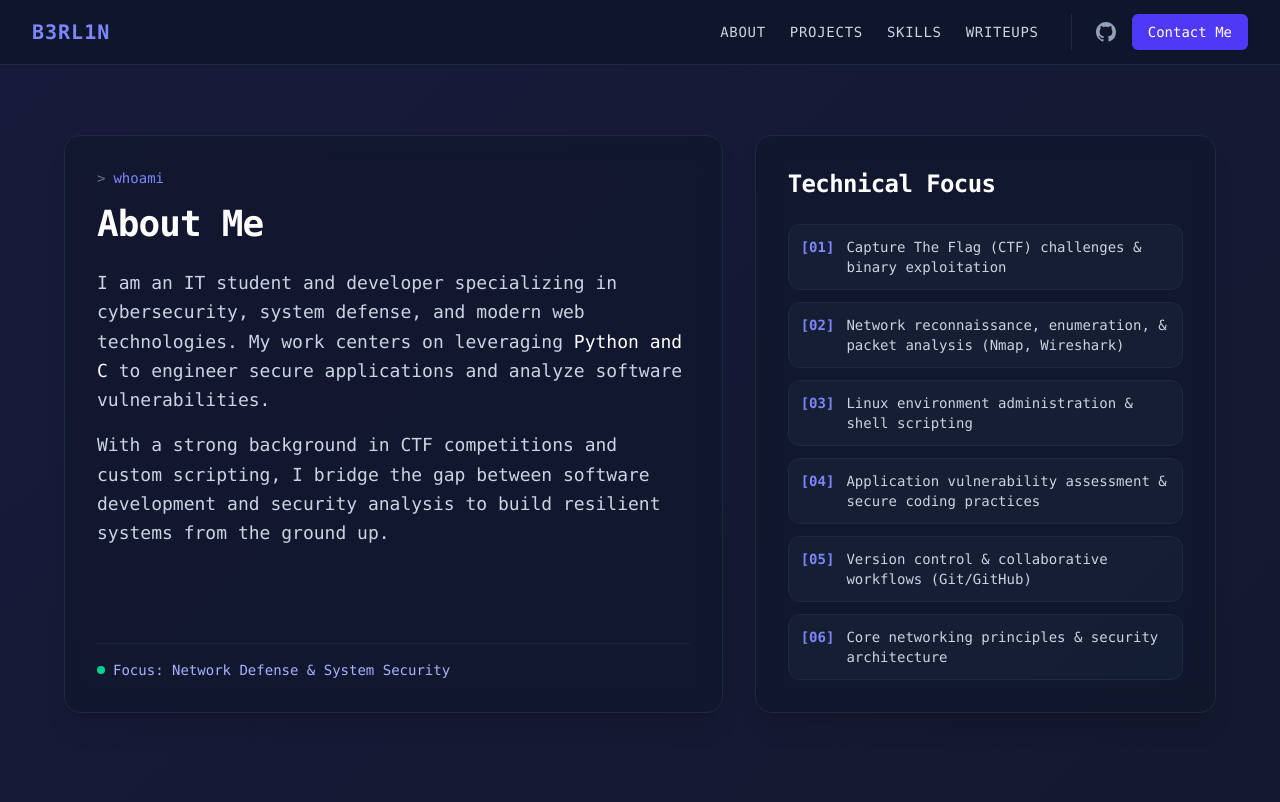
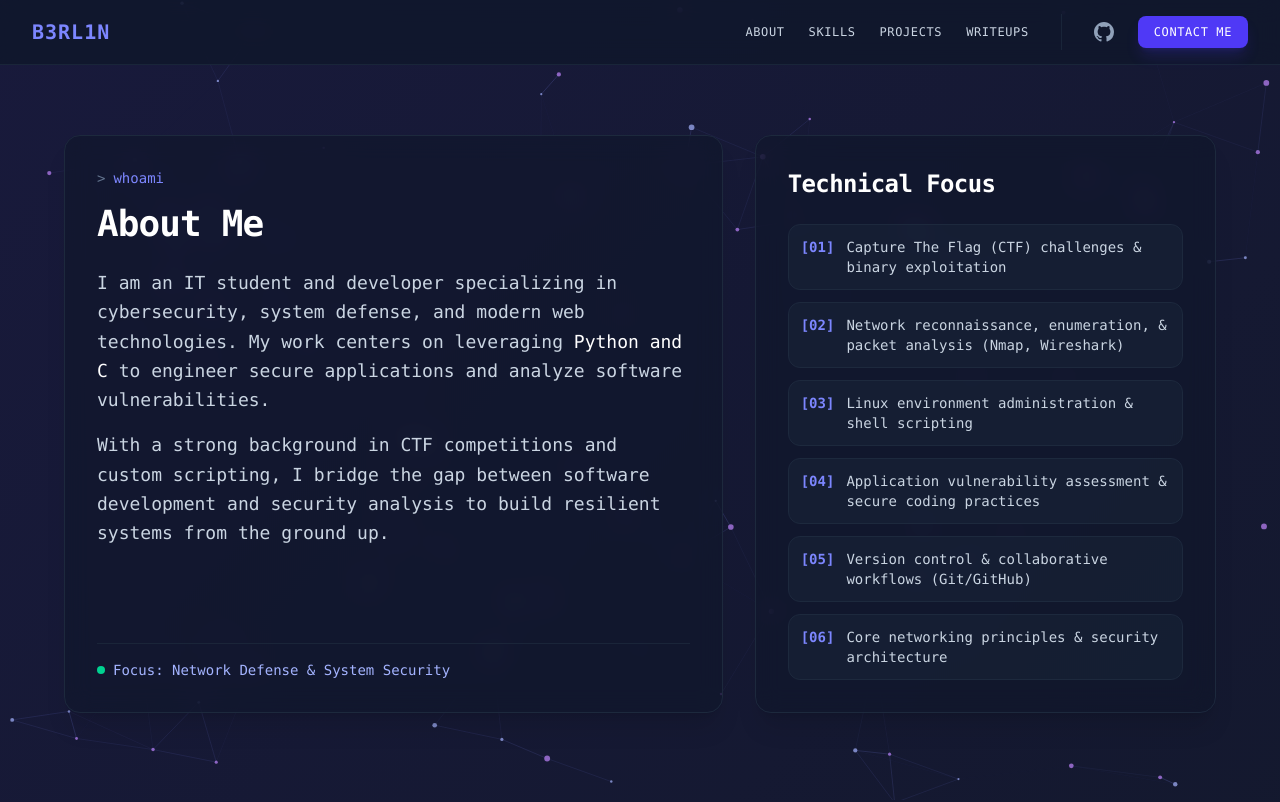
Before and after one commit to iamjhonaldrix/Portfolio2.0, a React (Vite) app: page / in a window 1280 px wide. Shown: the top 802 px of the page. Built offline with nearby package versions, Linux system fonts and the light colour scheme.

Commit message:
added new features

```diff
--- a/src/App.tsx
+++ b/src/App.tsx
@@ -1,6 +1,7 @@
 import { Routes, Route } from 'react-router-dom';
-import { useState } from 'react';
 
+import InteractiveBackground from './components/InteractiveBackground';
+import AnimatedSection from './components/AnimatedSection'; // 1. Import wrapper
 import Navbar from './components/Navbar';
 import AboutMe from './components/About';
 import TechStack from './components/Skills';
@@ -9,34 +10,50 @@ import Album from './components/Album';
 import Contacts from './components/Contacts';
 import Footer from './components/Footer';
 
-
-
 import Notfound from './components/Notfound';
 import './App.css';
 
 function App() {
-  const [count, setCount] = useState(0);
-
   return (
     <div className='main'>
+      <InteractiveBackground />
+
       <Routes>
         <Route
           path="/"
           element={
             <>
               <Navbar />
+
+              {/* Instant entrance for top section */}
+              <AnimatedSection delay={0}>
                 <AboutMe />
+              </AnimatedSection>
+
+              {/* 200ms delay when scrolling to skills */}
+              <AnimatedSection delay={200}>
                 <TechStack />
+              </AnimatedSection>
+
+              {/* 200ms delay for certifications */}
+              <AnimatedSection delay={200}>
                 <Certifications />
+              </AnimatedSection>
+
+              <AnimatedSection delay={200}>
                 <Album />
+              </AnimatedSection>
+
+              <AnimatedSection delay={200}>
                 <Contacts />
+              </AnimatedSection>
+
               <Footer />
             </>
           }
         />
         <Route path='*' element={<Notfound />}/>
       </Routes>
-
     </div>
   );
 }
--- /dev/null
+++ b/src/components/AnimatedSection.tsx
@@ -0,0 +1,43 @@
+import React, { useEffect, useRef, useState } from 'react';
+
+interface AnimatedSectionProps {
+  children: React.ReactNode;
+  delay?: number; // Delay in milliseconds (e.g., 200, 400)
+}
+
+export default function AnimatedSection({ children, delay = 0 }: AnimatedSectionProps) {
+  const [isVisible, setIsVisible] = useState(false);
+  const sectionRef = useRef<HTMLDivElement>(null);
+
+  useEffect(() => {
+    const observer = new IntersectionObserver(
+      ([entry]) => {
+        if (entry.isIntersecting) {
+          setIsVisible(true);
+          observer.unobserve(entry.target); // Animate only once
+        }
+      },
+      { threshold: 0.15 } // Triggers when 15% of the component is visible
+    );
+
+    if (sectionRef.current) {
+      observer.observe(sectionRef.current);
+    }
+
+    return () => observer.disconnect();
+  }, []);
+
+  return (
+    <div
+      ref={sectionRef}
+      style={{ transitionDelay: `${delay}ms` }}
+      className={`transition-all duration-700 ease-out transform ${
+        isVisible
+          ? 'opacity-100 translate-y-0'
+          : 'opacity-0 translate-y-12 pointer-events-none'
+      }`}
+    >
+      {children}
+    </div>
+  );
+}
--- /dev/null
+++ b/src/components/InteractiveBackground.tsx
@@ -0,0 +1,219 @@
+'use client'; // Required if using Next.js App Router
+
+import React, { useEffect, useRef } from 'react';
+
+export default function InteractiveBackground() {
+  const canvasRef = useRef(null);
+
+  useEffect(() => {
+    const canvas = canvasRef.current;
+    if (!canvas) return;
+    const ctx = canvas.getContext('2d');
+
+    // Respect reduced motion settings
+    if (window.matchMedia('(prefers-reduced-motion: reduce)').matches) return;
+
+    let width = (canvas.width = window.innerWidth);
+    let height = (canvas.height = window.innerHeight);
+    let particles = [];
+    let ripples = [];
+    let animationFrameId;
+    let time = 0;
+
+    const mouse = { x: null, y: null, radius: 180 };
+
+    class Particle {
+      constructor() {
+        this.x = Math.random() * width;
+        this.y = Math.random() * height;
+        this.baseX = this.x;
+        this.baseY = this.y;
+        this.size = Math.random() * 2 + 1;
+        this.vx = (Math.random() - 0.5) * 0.8;
+        this.vy = (Math.random() - 0.5) * 0.8;
+        this.waveOffset = Math.random() * Math.PI * 2;
+        this.color = Math.random() > 0.5 ? '165, 180, 252' : '192, 132, 252';
+      }
+
+      update() {
+        this.baseX += this.vx;
+        this.baseY += this.vy;
+
+        if (this.baseX < 0 || this.baseX > width) this.vx *= -1;
+        if (this.baseY < 0 || this.baseY > height) this.vy *= -1;
+
+        const waveX = Math.sin(time * 0.002 + this.waveOffset) * 15;
+        const waveY = Math.cos(time * 0.002 + this.waveOffset) * 15;
+
+        let targetX = this.baseX + waveX;
+        let targetY = this.baseY + waveY;
+
+        // Magnetic attraction to cursor
+        if (mouse.x !== null && mouse.y !== null) {
+          const dx = mouse.x - targetX;
+          const dy = mouse.y - targetY;
+          const distance = Math.sqrt(dx * dx + dy * dy);
+
+          if (distance < mouse.radius) {
+            const pull = (1 - distance / mouse.radius) * 35;
+            const angle = Math.atan2(dy, dx);
+            targetX += Math.cos(angle) * pull;
+            targetY += Math.sin(angle) * pull;
+          }
+        }
+
+        // Push effect from active ripples
+        ripples.forEach((ripple) => {
+          const dx = targetX - ripple.x;
+          const dy = targetY - ripple.y;
+          const dist = Math.sqrt(dx * dx + dy * dy);
+          const diff = Math.abs(dist - ripple.radius);
+
+          if (diff < 30) {
+            const force = (1 - diff / 30) * ripple.alpha * 15;
+            const angle = Math.atan2(dy, dx);
+            targetX += Math.cos(angle) * force;
+            targetY += Math.sin(angle) * force;
+          }
+        });
+
+        this.x = targetX;
+        this.y = targetY;
+      }
+
+      draw() {
+        ctx.beginPath();
+        ctx.arc(this.x, this.y, this.size, 0, Math.PI * 2);
+        ctx.fillStyle = `rgba(${this.color}, 0.7)`;
+        ctx.fill();
+      }
+    }
+
+    class Ripple {
+      constructor(x, y) {
+        this.x = x;
+        this.y = y;
+        this.radius = 0;
+        this.maxRadius = 250;
+        this.alpha = 1;
+        this.speed = 4;
+      }
+
+      update() {
+        this.radius += this.speed;
+        this.alpha = 1 - this.radius / this.maxRadius;
+      }
+
+      draw() {
+        ctx.beginPath();
+        ctx.arc(this.x, this.y, this.radius, 0, Math.PI * 2);
+        ctx.strokeStyle = `rgba(165, 180, 252, ${Math.max(0, this.alpha * 0.5)})`;
+        ctx.lineWidth = 2;
+        ctx.stroke();
+      }
+    }
+
+    const initParticles = () => {
+      particles = [];
+      const count = Math.floor((width * height) / 10000);
+      for (let i = 0; i < count; i++) {
+        particles.push(new Particle());
+      }
+    };
+
+    const drawConnections = () => {
+      for (let i = 0; i < particles.length; i++) {
+        for (let j = i + 1; j < particles.length; j++) {
+          const dx = particles[i].x - particles[j].x;
+          const dy = particles[i].y - particles[j].y;
+          const distance = Math.sqrt(dx * dx + dy * dy);
+
+          if (distance < 120) {
+            const opacity = (1 - distance / 120) * 0.3;
+            ctx.strokeStyle = `rgba(129, 140, 248, ${opacity})`;
+            ctx.lineWidth = 0.75;
+            ctx.beginPath();
+            ctx.moveTo(particles[i].x, particles[i].y);
+            ctx.lineTo(particles[j].x, particles[j].y);
+            ctx.stroke();
+          }
+        }
+      }
+    };
+
+    const animate = (timestamp) => {
+      time = timestamp;
+      ctx.clearRect(0, 0, width, height);
+
+      // Handle click ripples
+      for (let i = ripples.length - 1; i >= 0; i--) {
+        ripples[i].update();
+        ripples[i].draw();
+        if (ripples[i].alpha <= 0) {
+          ripples.splice(i, 1);
+        }
+      }
+
+      particles.forEach((p) => {
+        p.update();
+        p.draw();
+      });
+
+      drawConnections();
+      animationFrameId = requestAnimationFrame(animate);
+    };
+
+    // Listeners on window capture global mouse movement & clicks across the screen
+    const handleResize = () => {
+      width = canvas.width = window.innerWidth;
+      height = canvas.height = window.innerHeight;
+      initParticles();
+    };
+
+    const handleMouseMove = (e) => {
+      mouse.x = e.clientX;
+      mouse.y = e.clientY;
+    };
+
+    const handleMouseLeave = () => {
+      mouse.x = null;
+      mouse.y = null;
+    };
+
+    const handleClick = (e) => {
+      ripples.push(new Ripple(e.clientX, e.clientY));
+    };
+
+    window.addEventListener('resize', handleResize);
+    window.addEventListener('mousemove', handleMouseMove);
+    window.addEventListener('mouseleave', handleMouseLeave);
+    window.addEventListener('click', handleClick);
+
+    handleResize();
+    animationFrameId = requestAnimationFrame(animate);
+
+    return () => {
+      window.removeEventListener('resize', handleResize);
+      window.removeEventListener('mousemove', handleMouseMove);
+      window.removeEventListener('mouseleave', handleMouseLeave);
+      window.removeEventListener('click', handleClick);
+      cancelAnimationFrame(animationFrameId);
+    };
+  }, []);
+
+  return (
+    <canvas
+      ref={canvasRef}
+      className="fixed top-0 left-0 w-screen h-screen pointer-events-none z-0"
+      style={{
+        position: 'fixed',
+        top: 0,
+        left: 0,
+        width: '100vw',
+        height: '100vh',
+        pointerEvents: 'none',
+        zIndex: 0,
+      }}
+    />
+  );
+}
--- a/src/components/Navbar.tsx
+++ b/src/components/Navbar.tsx
@@ -1,23 +1,42 @@
-import React, { useState } from 'react';
+import React, { useState, useEffect, useRef } from 'react';
 
 export default function Navbar() {
   const [isOpen, setIsOpen] = useState(false);
+  const navRef = useRef<HTMLDivElement>(null);
 
   const navLinks = [
-    { name: 'About', href: '#about' },
-    { name: 'Projects', href: '#projects' },
-    { name: 'Skills', href: '#skills' },
-    { name: 'Writeups', href: 'https://b3rl1n.gitbook.io/b3rl1n/' },
+    { name: 'About', href: '#about', external: false },
+    { name: 'Skills', href: '#skills', external: false },
+    { name: 'Projects', href: '#projects', external: false },
+    { name: 'Writeups', href: 'https://b3rl1n.gitbook.io/b3rl1n/', external: true },
   ];
 
+  // Close mobile menu when clicking outside
+  useEffect(() => {
+    const handleClickOutside = (event: MouseEvent) => {
+      if (navRef.current && !navRef.current.contains(event.target as Node)) {
+        setIsOpen(false);
+      }
+    };
+    document.addEventListener('mousedown', handleClickOutside);
+    return () => document.removeEventListener('mousedown', handleClickOutside);
+  }, []);
+
   return (
-    <nav className="bg-slate-900/90 backdrop-blur-md text-white border-b border-slate-800 fixed top-0 w-full z-50">
+    <nav
+      ref={navRef}
+      className="bg-slate-900/80 backdrop-blur-md text-white border-b border-slate-800/80 fixed top-0 w-full z-50 transition-all duration-300"
+    >
       <div className="max-w-7xl mx-auto px-4 sm:px-6 lg:px-8">
         <div className="flex justify-between h-16 items-center">
 
+          {/* Logo */}
           <div className="flex-shrink-0 flex items-center">
-            <a href="/" className="text-xl font-bold tracking-wider font-mono text-indigo-400 hover:text-indigo-300 transition-colors">
-                B3RL1N
+            <a
+              href="/"
+              className="text-xl font-bold tracking-wider font-mono text-indigo-400 hover:text-indigo-300 transition-colors duration-200"
+            >
+              B3RL1N
             </a>
           </div>
 
@@ -28,20 +47,23 @@ export default function Navbar() {
                 <a
                   key={link.name}
                   href={link.href}
-                  className="relative py-1 text-slate-300 hover:text-indigo-400 font-medium text-sm uppercase tracking-wider transition-colors duration-200 after:content-[''] after:absolute after:bottom-0 after:left-0 after:w-0 after:h-[2px] after:bg-indigo-400 hover:after:w-full after:transition-all after:duration-300"
+                  target={link.external ? "_blank" : "_self"}
+                  rel={link.external ? "noopener noreferrer" : undefined}
+                  className="relative py-1 text-slate-300 hover:text-indigo-400 font-medium text-xs uppercase tracking-wider transition-colors duration-200 after:content-[''] after:absolute after:bottom-0 after:left-0 after:w-0 after:h-[2px] after:bg-indigo-400 hover:after:w-full after:transition-all after:duration-300"
                 >
                   {link.name}
                 </a>
               ))}
             </div>
 
-            <div className="flex items-center space-x-4 border-l border-slate-800 pl-6">
+            {/* CTA & Socials */}
+            <div className="flex items-center space-x-4 border-l border-slate-800/80 pl-6">
               <a
                 href="https://github.com/iamjhonaldrix/"
                 target="_blank"
-                rel="noreferrer"
-                aria-label="GitHub"
-                className="text-slate-400 hover:text-white transition-colors"
+                rel="noopener noreferrer"
+                aria-label="GitHub Profile"
+                className="p-2 text-slate-400 hover:text-white rounded-lg hover:bg-slate-800/50 transition-all duration-200"
               >
                 <svg className="w-5 h-5 fill-current" viewBox="0 0 24 24">
                   <path d="M12 0C5.37 0 0 5.37 0 12c0 5.31 3.435 9.795 8.205 11.385.6.105.825-.255.825-.57 0-.285-.015-1.23-.015-2.235-3.015.555-3.795-.735-4.035-1.41-.135-.345-.72-1.41-1.23-1.695-.42-.225-1.02-.78-.015-.795.945-.015 1.62.87 1.845 1.23 1.08 1.815 2.805 1.305 3.495.99.105-.78.42-1.305.765-1.605-2.67-.3-5.46-1.335-5.46-5.925 0-1.305.465-2.385 1.23-3.225-.12-.3-.54-1.53.12-3.18 0 0 1.005-.315 3.3 1.23.96-.27 1.98-.405 3-.405s2.04.135 3 .405c2.295-1.56 3.3-1.23 3.3-1.23.66 1.65.24 2.88.12 3.18.765.84 1.23 1.905 1.23 3.225 0 4.605-2.805 5.625-5.475 5.925.435.375.81 1.095.81 2.22 0 1.605-.015 2.895-.015 3.3 0 .315.225.69.825.57A12.02 12.02 0 0024 12c0-6.63-5.37-12-12-12z"/>
@@ -49,8 +71,8 @@ export default function Navbar() {
               </a>
 
               <a
-                href="#contact"
-                className="bg-indigo-600 hover:bg-indigo-500 text-white px-4 py-2 rounded-md font-medium text-sm transition-all shadow-sm hover:shadow-indigo-500/20"
+                href="#contacts"
+                className="bg-indigo-600 hover:bg-indigo-500 text-white px-4 py-2 rounded-lg font-medium text-xs tracking-wider uppercase transition-all duration-200 shadow-lg shadow-indigo-600/20 hover:shadow-indigo-500/30 active:scale-95"
               >
                 Contact Me
               </a>
@@ -62,10 +84,10 @@ export default function Navbar() {
             <button
               onClick={() => setIsOpen(!isOpen)}
               type="button"
-              className="p-2 rounded-md text-slate-400 hover:text-white hover:bg-slate-800 focus:outline-none"
+              className="p-2 rounded-lg text-slate-400 hover:text-white hover:bg-slate-800/80 focus:outline-none focus:ring-2 focus:ring-indigo-500 transition-colors"
               aria-expanded={isOpen}
+              aria-label="Toggle navigation menu"
             >
-              <span className="sr-only">Toggle navigation menu</span>
               {!isOpen ? (
                 <svg className="h-6 w-6" fill="none" viewBox="0 0 24 24" stroke="currentColor">
                   <path strokeLinecap="round" strokeLinejoin="round" strokeWidth={2} d="M4 6h16M4 12h16M4 18h16" />
@@ -81,14 +103,20 @@ export default function Navbar() {
         </div>
       </div>
 
-      {/* Mobile Menu Overlay */}
-      {isOpen && (
-        <div className="md:hidden border-t border-slate-800 bg-slate-900 px-4 pt-2 pb-6 space-y-3">
+      {/* Mobile Menu Dropdown with Smooth Height Animation */}
+      <div
+        className={`md:hidden overflow-hidden transition-all duration-300 ease-in-out border-t border-slate-800/80 bg-slate-900/95 backdrop-blur-lg ${
+          isOpen ? 'max-h-96 opacity-100' : 'max-h-0 opacity-0 pointer-events-none'
+        }`}
+      >
+        <div className="px-4 pt-3 pb-6 space-y-2">
           {navLinks.map((link) => (
             <a
               key={link.name}
               href={link.href}
-              className="block px-3 py-2 rounded-md text-base font-medium text-slate-300 hover:text-white hover:bg-slate-800 transition-colors"
+              target={link.external ? "_blank" : "_self"}
+              rel={link.external ? "noopener noreferrer" : undefined}
+              className="block px-3 py-2 rounded-md text-base font-medium text-slate-300 hover:text-white hover:bg-slate-800/70 transition-colors"
               onClick={() => setIsOpen(false)}
             >
               {link.name}
@@ -96,15 +124,15 @@ export default function Navbar() {
           ))}
           <div className="pt-2">
             <a
-              href="#contact"
-              className="block w-full text-center bg-indigo-600 hover:bg-indigo-500 text-white px-4 py-2 rounded-md font-medium text-base transition-colors"
+              href="#contacts"
+              className="block w-full text-center bg-indigo-600 hover:bg-indigo-500 text-white px-4 py-2.5 rounded-lg font-medium text-base transition-colors shadow-md shadow-indigo-600/20"
               onClick={() => setIsOpen(false)}
             >
               Contact Me
             </a>
           </div>
         </div>
-      )}
+      </div>
     </nav>
   );
 }
--- a/src/components/Skills.tsx
+++ b/src/components/Skills.tsx
@@ -6,7 +6,7 @@ export default function TechStack() {
   const languages = ["Python", "C", "JavaScript", "Bash"];
 
   return (
-    <section id="skills" className="w-full max-w-6xl mx-auto px-4 sm:px-6 lg:px-8 py-12 font-sans">
+    <section id="skills" className="w-full max-w-6xl mx-auto scroll-mt-24 px-4 sm:px-6 lg:px-8 py-12 font-sans">
       <div className="grid grid-cols-1 lg:grid-cols-12 gap-8 items-stretch">
 
         {/* Left: Tech Stack & Skills (7 Cols) */}
```
Lines whose indentation alone changed are shown as unchanged.
